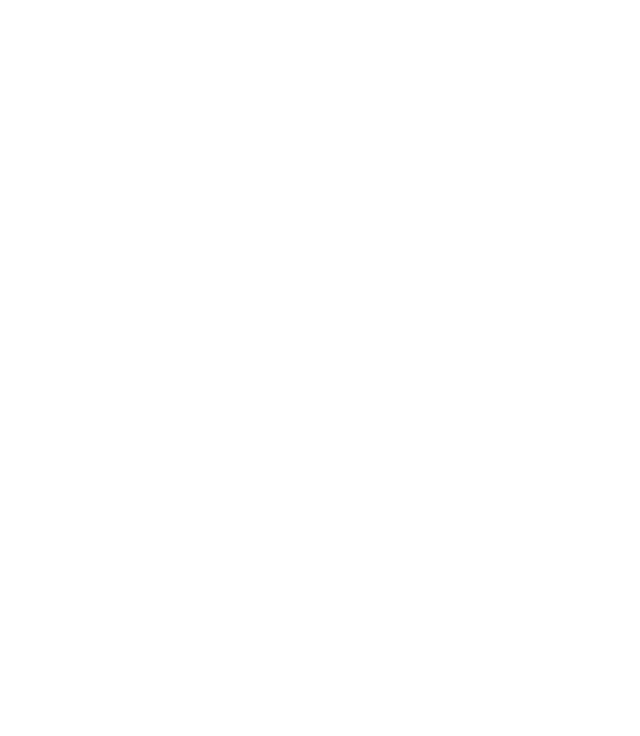
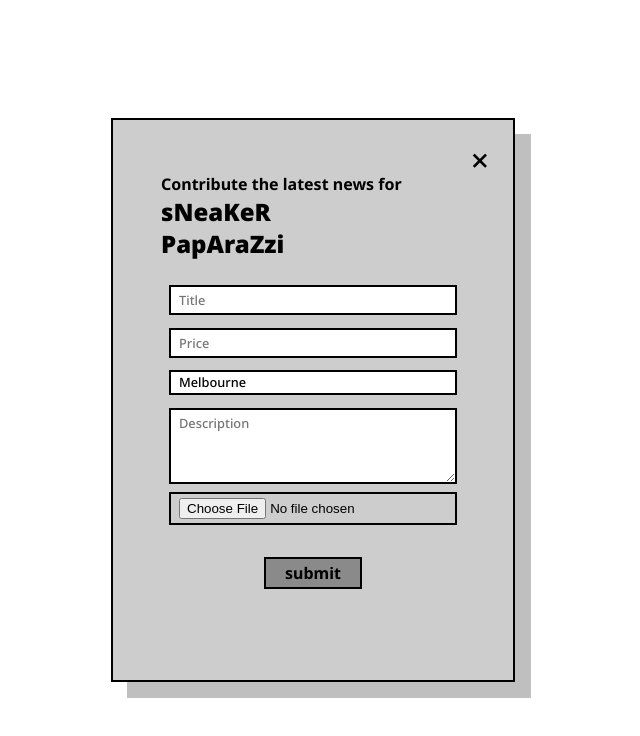
Before and after one commit to lawrenxe/sp-front-end, a React (Vite) app: page /post in a window 1280 px wide. Before the commit this address had no page. Shown: the top 736 px of the page, without its empty margins (327-967 px from the left). Built offline with nearby package versions, Linux system fonts and the light colour scheme.

Commit message:
Implement PostForm Component

```diff
--- a/index.html
+++ b/index.html
@@ -1,15 +1,20 @@
 <!DOCTYPE html>
 <html lang="en">
-
   <head>
     <meta charset="UTF-8" />
     <link rel="icon" type="image/svg+xml" href="/vite.svg" />
     <meta name="viewport" content="width=device-width, initial-scale=1.0" />
-  <link rel="preconnect" href="https://fonts.googleapis.com">
-  <link rel="preconnect" href="https://fonts.gstatic.com" crossorigin>
+    <link rel="preconnect" href="https://fonts.googleapis.com" />
+    <link rel="preconnect" href="https://fonts.gstatic.com" crossorigin />
     <link
       href="https://fonts.googleapis.com/css2?family=Noto+Sans:ital,wght@0,100;0,200;0,300;0,400;0,500;0,600;0,700;0,800;0,900;1,100;1,200;1,300;1,400;1,500;1,600;1,700;1,800;1,900&display=swap"
-    rel="stylesheet">
+      rel="stylesheet"
+    />
+    <link
+      href="https://fonts.googleapis.com/css2?family=Dancing+Script:wght@400;500;600;700&display=swap"
+      rel="stylesheet"
+    />
+
     <title>Vite + React + TS</title>
   </head>
 
@@ -17,5 +22,4 @@
     <div id="root"></div>
     <script type="module" src="/src/main.tsx"></script>
   </body>
-
 </html>
--- a/src/App.tsx
+++ b/src/App.tsx
@@ -4,9 +4,10 @@
 import SignUpForm, { User } from "./components/SignupForm/SignupForm";
 import LoginForm from "./components/LoginForm/LoginForm";
 import { useState } from "react";
+import PostForm from "./components/PostForm/PostForm";
 
 function App() {
-  const [user, setUser] = useState<User>(
+  const [user, setUser] = useState<User | null>(
     localStorage.getItem("user")
       ? JSON.parse(localStorage.getItem("user") as string)
       : null
@@ -16,10 +17,18 @@
     setUser(userDetails);
   };
 
+  const handleLogout = () => {
+    localStorage.removeItem("user");
+    setUser(null);
+  };
+
   return (
     <BrowserRouter>
       <Routes>
-        <Route path="/" element={<HomePage _user={user} />}></Route>
+        <Route
+          path="/"
+          element={<HomePage _user={user} handleLogout={handleLogout} />}
+        ></Route>
         <Route
           path="signup"
           element={<SignUpForm handleUser={handleUser} />}
@@ -28,6 +37,7 @@
           path="login"
           element={<LoginForm handleUser={handleUser} />}
         ></Route>
+        <Route path="post" element={<PostForm user={user} />}></Route>
       </Routes>
     </BrowserRouter>
   );
--- /dev/null
+++ b/src/components/Logout/Logout.module.css
@@ -0,0 +1,22 @@
+.greeting{
+  font-size: 1em;
+  font-weight: 700;
+}
+.logout-button {
+  display: block;
+  font-size: 1rem;
+  color: black;
+  border: black solid 4px;
+  padding: 0.25rem 1rem;
+  margin-top: 0.5rem;
+  margin-bottom: 1rem;
+  width: fit-content;
+  font-weight: 700;
+  border-radius: 0;
+  background-color: white;
+}
+.logout-button:hover {
+  outline:none;
+  box-shadow: 4px 4px 0px rgba(0,0,0,0.25);
+  border: black solid 4px;
+}
--- /dev/null
+++ b/src/components/Logout/Logout.tsx
@@ -0,0 +1,21 @@
+import React from "react";
+import { User } from "../SignupForm/SignupForm";
+import styles from "./Logout.module.css";
+
+interface LogoutProps {
+  _user: User;
+  handleLogout: () => void;
+}
+
+const Logout = ({ handleLogout, _user }: LogoutProps) => {
+  return (
+    <div>
+      <p className={styles.greeting}>Yo, {_user.username}</p>
+      <button className={styles["logout-button"]} onClick={handleLogout}>
+        Log out
+      </button>
+    </div>
+  );
+};
+
+export default Logout;
--- a/src/components/NavBar/NavBar.css
+++ b/src/components/NavBar/NavBar.module.css
@@ -31,3 +31,7 @@
     height: 70px;
     transform: rotate(180deg);
 }
+
+.post {
+    background-color: lightgrey;
+}
--- a/src/components/NavBar/NavBar.tsx
+++ b/src/components/NavBar/NavBar.tsx
@@ -1,24 +1,31 @@
-import "./NavBar.css";
+import { User } from "../SignupForm/SignupForm";
+import styles from "./NavBar.module.css";
 
 interface NavBarProps {
   handleClick: () => void;
+  user: User | null;
 }
 
-const NavBar = ({ handleClick }: NavBarProps) => {
+const NavBar = ({ handleClick, user }: NavBarProps) => {
   return (
-    <div>
-      <a className="a-button how-work" href="#">
+    <div className={styles["nav-bar"]}>
+      <a className={`${styles["a-button"]} ${styles["how-work"]}`} href="#">
         How does this work?
       </a>
-      <a className="a-button" href="#">
+      <a className={styles["a-button"]} href="#">
         Contact Us
       </a>
-      <a className="a-button" href="#">
+      <a className={styles["a-button"]} href="#">
         About
       </a>
-      <a className="a-button" onClick={handleClick}>
+      <a className={styles["a-button"]} onClick={handleClick}>
         A Magic Button
       </a>
+      {user != null && (
+        <a className={`${styles["a-button"]} ${styles["post"]}`} href="post">
+          Make a post
+        </a>
+      )}
     </div>
   );
 };
--- /dev/null
+++ b/src/components/PostForm/PostForm.module.css
@@ -0,0 +1,125 @@
+.post-form {
+    font-family: "Noto Sans";
+    display: flex;
+    flex-direction: column;
+    background-color: #CDCDCD;
+    position: relative;
+    border: #000 solid 2px;
+    height: 35rem;
+    width: 25rem;
+    box-shadow: 16px 16px 0 rgba(0, 0, 0, 0.25);
+}
+
+.close {
+    position: absolute;
+    right: 1.5rem;
+    top: 1rem;
+
+    color: black;
+    content:"\00d7";
+    font-size:2em
+}
+
+.close:hover {
+    animation-name: spin;
+    animation-duration: 100ms;
+    color: black;
+}
+
+.close.loading{
+    animation: spin infinite 500ms;
+}
+
+@keyframes spin {
+    from {
+        transform:rotate(0deg);
+    } to {
+        transform:rotate(90deg);
+    }
+}
+
+.header {
+    margin-top: 3rem;
+    margin-left: 3rem;
+    line-height: 100%;
+}
+
+.header-line {
+    font-size: 1rem;
+    font-weight: 700;
+    line-height: 100%;
+    margin: 0px;
+    text-align: left;
+    margin-top: 0.5rem;
+    margin-bottom: 0.5rem;
+}
+
+.header-line-for {
+    font-size: 2rem;
+    font-family: 'Dancing Script', cursive;
+    font-weight: 400;
+    line-height: 100%;
+    margin: 0px;
+    text-align: left;
+    margin-top: 0.5rem;
+    margin-bottom: 0.5rem;
+}
+
+.header-line-logo {
+    font-size: 1.5rem;
+    font-weight:900;
+    line-height: 100%;
+    margin: 0.5rem 0 0.5rem 0
+
+}
+
+.form-group {
+    margin-left: 3.5rem;
+    margin-right: 3.5rem;
+    display: flex;
+    flex-direction: column;
+    margin-top: 0.5rem
+}
+
+.input-item {
+    padding: 0.25rem 0.5rem;
+    border: black 2px solid;
+    margin-top: 0.8rem;
+    font-size: 0.8rem;
+    color: black;
+    background-color: white;
+    font-weight: 500;
+    font-family: 'Noto Sans'
+}
+
+.option-item {
+    text-align: left;
+}
+
+.description {
+    height: 4rem;
+    vertical-align: top;
+
+}
+
+.submit {
+    margin-top: 2rem;
+    padding-top: 0.2rem;
+    padding-bottom: 0.2rem;
+    border: black solid 2px;
+    border-radius: 0;
+    font-size: 1rem;
+    background-color: #8a8a8a;
+    font-weight: 700;
+    width:fit-content;
+    align-self: center;
+}
+
+.submit:hover {
+    border: black solid 2px;
+    box-shadow: 4px 4px 0 rgba(0, 0, 0, 0.25);
+}
+
+.invalid {
+    border: tomato 2px solid;
+}
--- /dev/null
+++ b/src/components/PostForm/PostForm.tsx
@@ -0,0 +1,133 @@
+import { zodResolver } from "@hookform/resolvers/zod";
+import React from "react";
+import { SubmitHandler, useForm } from "react-hook-form";
+import { z } from "zod";
+import styles from "./PostForm.module.css";
+import LoginForm from "../LoginForm/LoginForm";
+import { User } from "../SignupForm/SignupForm";
+
+const postSchema = z.object({
+  username: z.string(),
+  price: z.number(),
+  lastPurchase: z.date(),
+  title: z.string(),
+  verifiedBy: z.number(),
+  description: z.string(),
+  image: z
+    .any()
+    .refine((files) => files?.length === 1, {
+      message: "Image is required",
+      path: ["image"],
+    })
+    .refine((files) => files?.[0].size <= 5000000, {
+      message: "Max file size is 5MB.",
+      path: ["image"],
+    })
+    .refine(
+      (files) =>
+        ["image/jpeg", "image/jpg", "image/png", "image/webp"].includes(
+          files?.[0].type
+        ),
+      {
+        message: "File format must be one of .jpeg, .jpg, .png and .webp.",
+        path: ["image"],
+      }
+    ),
+  city: z.string(),
+});
+
+export type Post = z.infer<typeof postSchema>;
+
+interface PostFormProps {
+  user: User | null;
+}
+
+const PostForm = ({ user }: PostFormProps) => {
+  const onSubmit: SubmitHandler<Post> = (postData) => {
+    console.log("here");
+    console.log(postData);
+  };
+
+  const {
+    register,
+    handleSubmit,
+    setValue,
+    formState: { errors },
+  } = useForm<Post>({ resolver: zodResolver(postSchema) });
+
+  return (
+    <div className={styles["post-form"]}>
+      <a className={styles.close} href="/">
+        ×
+      </a>
+      <div className={styles.header}>
+        <p className={styles["header-line"]}>Contribute the latest news for</p>
+        <p className={styles["header-line-logo"]}>sNeaKeR</p>
+        <p className={styles["header-line-logo"]}>PapAraZzi</p>
+      </div>
+      <form className={styles["form-group"]} onSubmit={handleSubmit(onSubmit)}>
+        <input
+          className={styles["input-item"]}
+          id="title"
+          required
+          placeholder="Title"
+          {...register("title")}
+        />
+        <input
+          className={styles["input-item"]}
+          id="price"
+          type="number"
+          required
+          placeholder="Price"
+          {...register("price", { valueAsNumber: true })}
+        />
+        {errors.price && <p>{errors.price.message}</p>}
+        <select
+          className={styles["input-item"]}
+          id="city"
+          {...register("city")}
+        >
+          <option className={styles["option-item"]} value="Melbourne">
+            Melbourne
+          </option>
+          <option className={styles["option-item"]} value="Sydney">
+            Sydney
+          </option>
+          <option className={styles["option-item"]} value="Brisbane">
+            Brisbane
+          </option>
+          <option className={styles["option-item"]} value="Other_city">
+            Other City
+          </option>
+        </select>
+        <textarea
+          className={`${styles["input-item"]} ${styles["description"]}`}
+          id="description"
+          required
+          placeholder="Description"
+          {...register("description")}
+        />
+        <input
+          className={errors.image ? styles.invalid : ""}
+          type="file"
+          required
+          {...register("image")}
+        />
+        <button
+          className={styles.submit}
+          onClick={() => {
+            console.log(user);
+            setValue("username", user ? user.username : "");
+            setValue("lastPurchase", new Date());
+            setValue("verifiedBy", 0);
+          }}
+          type="submit"
+        >
+          submit
+        </button>
+      </form>
+    </div>
+  );
+};
+
+export default PostForm;
--- a/src/components/SignupForm/SignupForm.css
+++ b/src/components/SignupForm/SignupForm.css
@@ -105,7 +105,7 @@
     outline: none
 }
 
-input .invalid {
+input.invalid {
     border: tomato 2px solid;
 }
 
--- a/src/components/Slogan/Slogan.tsx
+++ b/src/components/Slogan/Slogan.tsx
@@ -7,14 +7,10 @@
       <p className="slogan-content">the Best Place to explore</p>
       <p className="slogan-content">
         the latest sneakers info in{" "}
-        <select>
-          <option value="town" selected>
-            town
-          </option>
+        <select defaultValue="town">
+          <option value="town">town</option>
           <option value="Melbourne">Melbourne</option>
-          <option className="option-item" value="Sydney">
-            Sydney
-          </option>
+          <option value="Sydney">Sydney</option>
           <option value="Brisbane">Brisbane</option>
           <option value="Others">Other Cities</option>
         </select>
```
Also changed, not shown: src/components/HomePage/HomePage.tsx (+10 -4 lines). Lines whose indentation alone changed are shown as unchanged.
